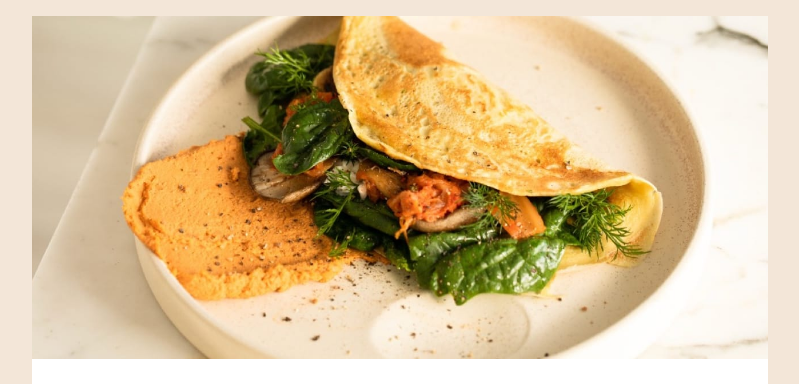
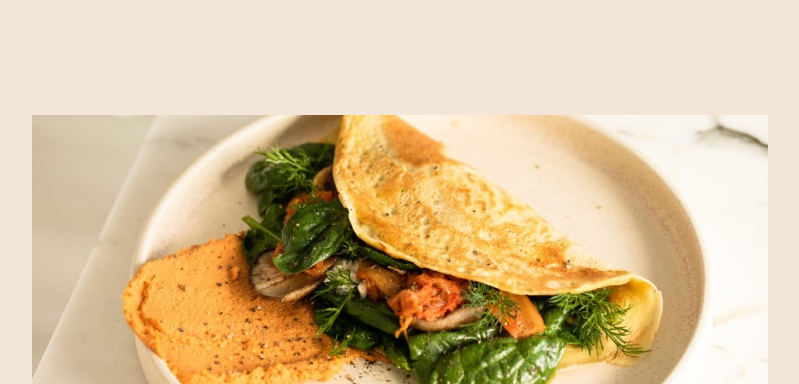
Before and after one commit to BrkCoder/recipe-page, a website: page index.html in a window 1280 px wide. Shown: the top 384 px of the page, without its empty margins (240-1039 px from the left). Drawn offline with Linux system fonts and the light colour scheme.

Commit message:
fix visual issue :bug:

```diff
--- a/index.html
+++ b/index.html
@@ -137,11 +137,11 @@
             </div>
         </div>
     </div>
+    <div class="attribution">
+        Challenge by <a href="https://www.frontendmentor.io?ref=challenge" target="_blank">Frontend Mentor</a>.
+        Coded by <a href="#">Bari Barak Inbal</a>.
+    </div>
 </main>
 
-<div class="attribution">
-    Challenge by <a href="https://www.frontendmentor.io?ref=challenge" target="_blank">Frontend Mentor</a>.
-    Coded by <a href="#">Bari Barak Inbal</a>.
-</div>
 </body>
 </html>
--- a/scss/styles.scss
+++ b/scss/styles.scss
@@ -47,10 +47,9 @@
 }
 
 body {
-  height: 100vh;
   display: grid;
   justify-content: center;
-  padding: 1rem;
+  padding: 7.2rem;
   gap: 1rem 0;
   background: var(--eggshell, #F3E5D7);
 }
```
Also changed, not shown: css/styles.css, 1 other file.
